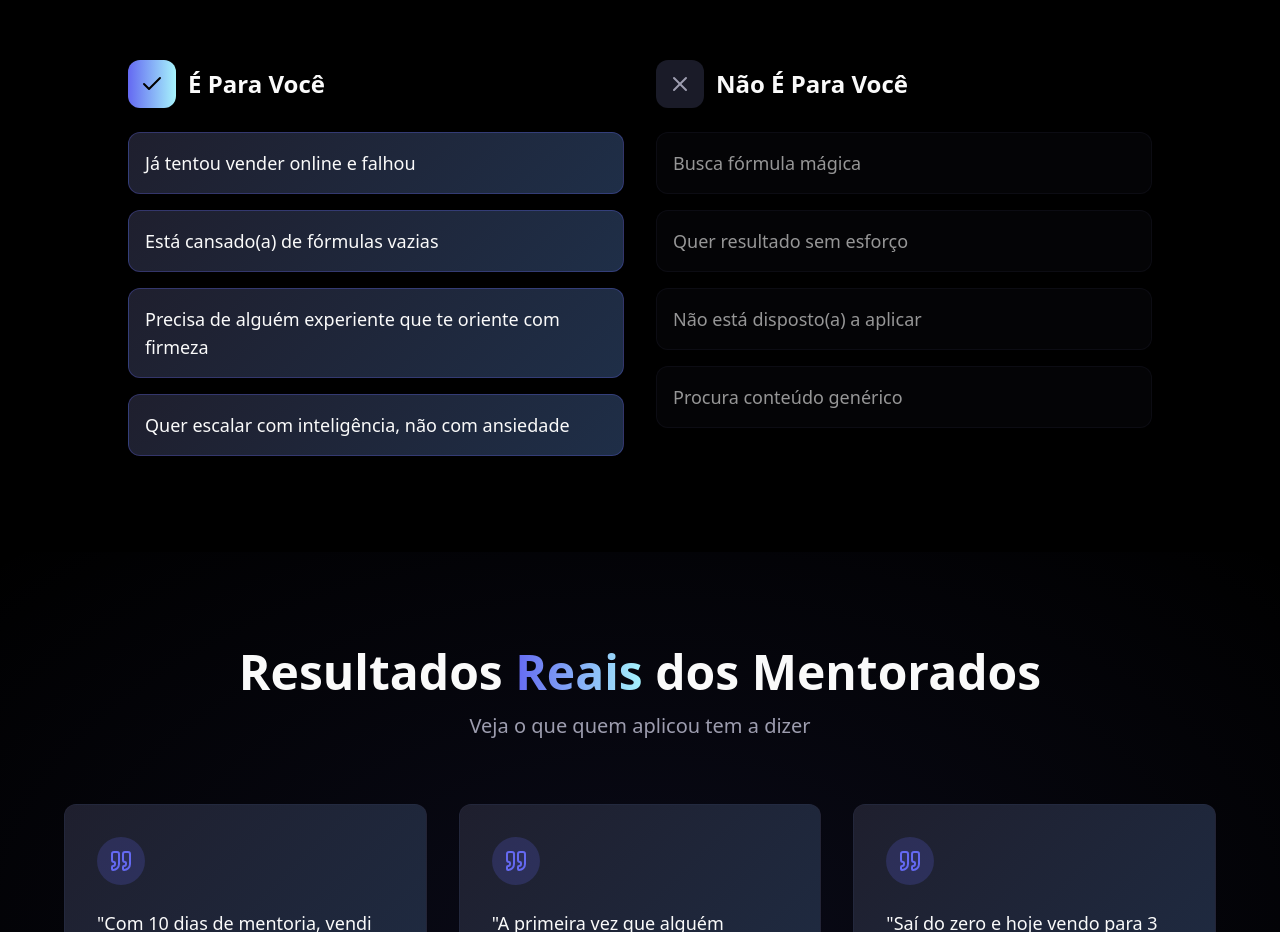
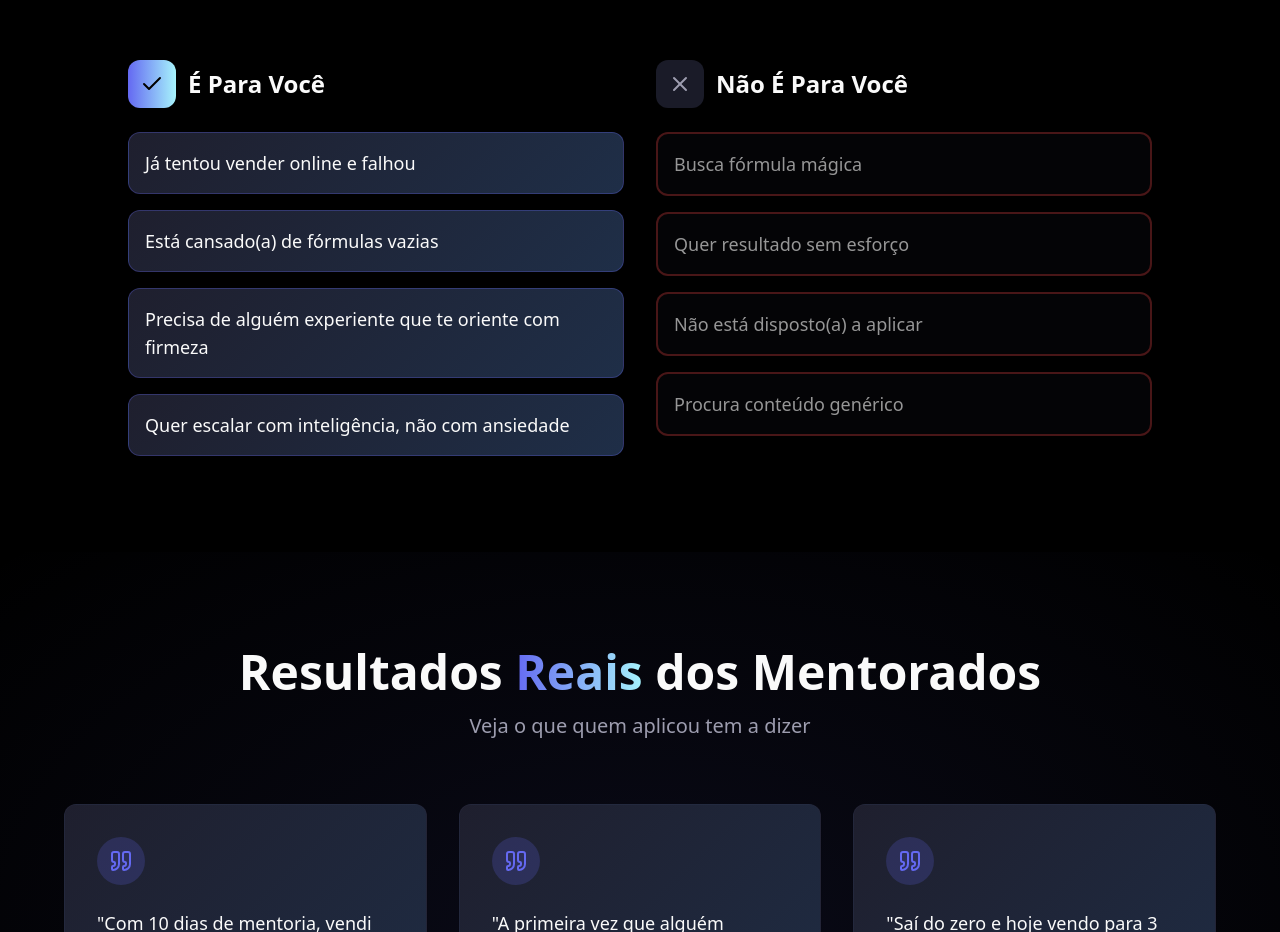
Before and after one commit to carolinetereza/fator-euro-mentoria, a React (Vite) app: page / in a window 1280 px wide. Shown: the part 4880-5812 px from the top of the page. Built offline with nearby package versions, Linux system fonts and the light colour scheme; the HTML template or start-up script is replaced by a standard one.

Commit message:
Add border to specific elements

```diff
--- a/src/components/ForWho.tsx
+++ b/src/components/ForWho.tsx
@@ -62,7 +62,7 @@ export const ForWho = () => {
                 {notFor.map((item, index) => (
                   <div
                     key={index}
-                    className="p-4 bg-card/30 rounded-xl border border-muted/30 opacity-60"
+                    className="p-4 bg-card/30 rounded-xl border-2 border-destructive/50 opacity-60 hover:opacity-80 transition-opacity"
                   >
                     <p className="text-lg">{item}</p>
                   </div>
```
